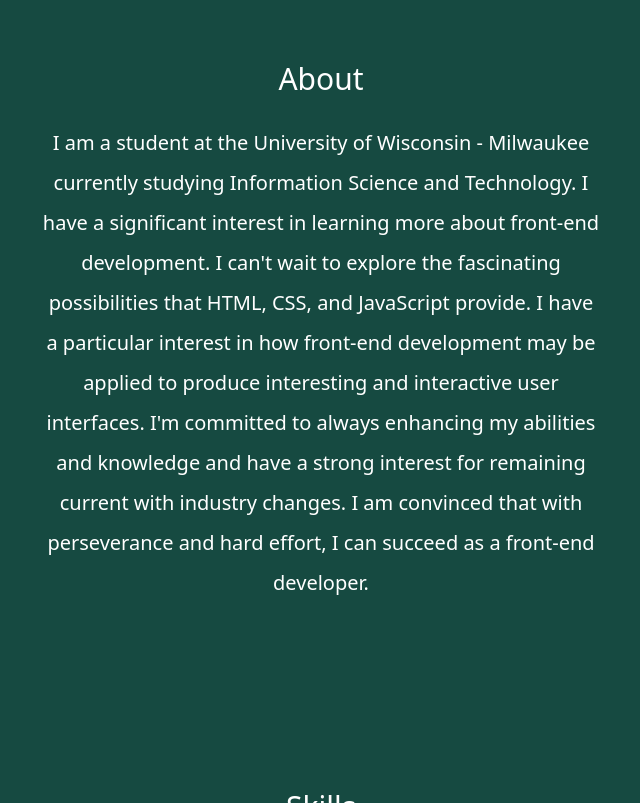
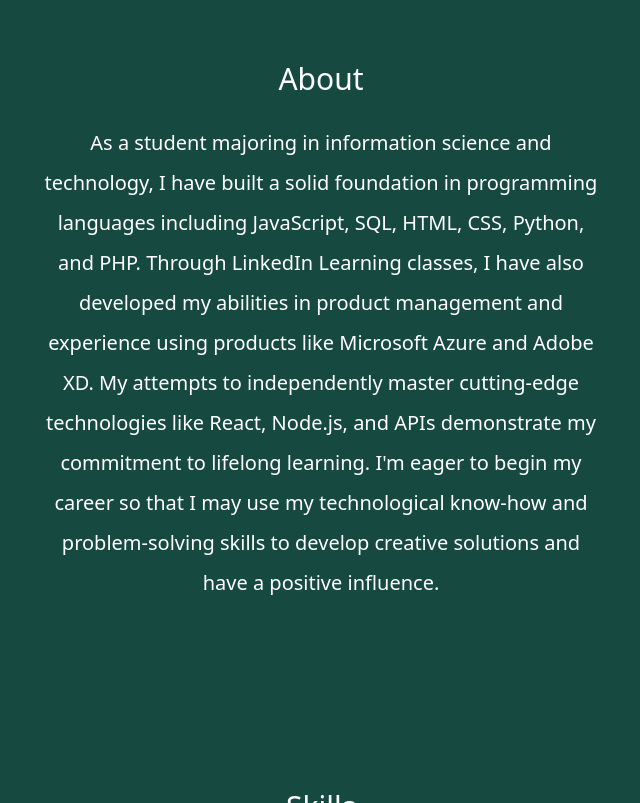
Before and after one commit to KunstmanBen/KunstmanBen.github.io, a plain HTML site: page index.html in a window 1280 px wide. Shown: the part 740-1543 px from the top of the page, without its empty margins (319-959 px from the left). Drawn offline with Linux system fonts and the light colour scheme.

Commit message:
Update index.html

```diff
--- a/index.html
+++ b/index.html
@@ -29,7 +29,7 @@
     </div>
     <div class="about" id="aboutlink">
         <p style="margin:0;">About</p>
-        <p>I am a student at the University of Wisconsin - Milwaukee currently studying Information Science and Technology. I have a significant interest in learning more about front-end development. I can't wait to explore the fascinating possibilities that HTML, CSS, and JavaScript provide. I have a particular interest in how front-end development may be applied to produce interesting and interactive user interfaces. I'm committed to always enhancing my abilities and knowledge and have a strong interest for remaining current with industry changes. I am convinced that with perseverance and hard effort, I can succeed as a front-end developer. </p>
+        <p>As a student majoring in information science and technology, I have built a solid foundation in programming languages including JavaScript, SQL, HTML, CSS, Python, and PHP. Through LinkedIn Learning classes, I have also developed my abilities in product management and experience using products like Microsoft Azure and Adobe XD. My attempts to independently master cutting-edge technologies like React, Node.js, and APIs demonstrate my commitment to lifelong learning. I'm eager to begin my career so that I may use my technological know-how and problem-solving skills to develop creative solutions and have a positive influence. </p>
     </div>
     <div class="skills" id="skillslink">
         <p style="margin:0; padding:1rem;">Skills</p>
```
